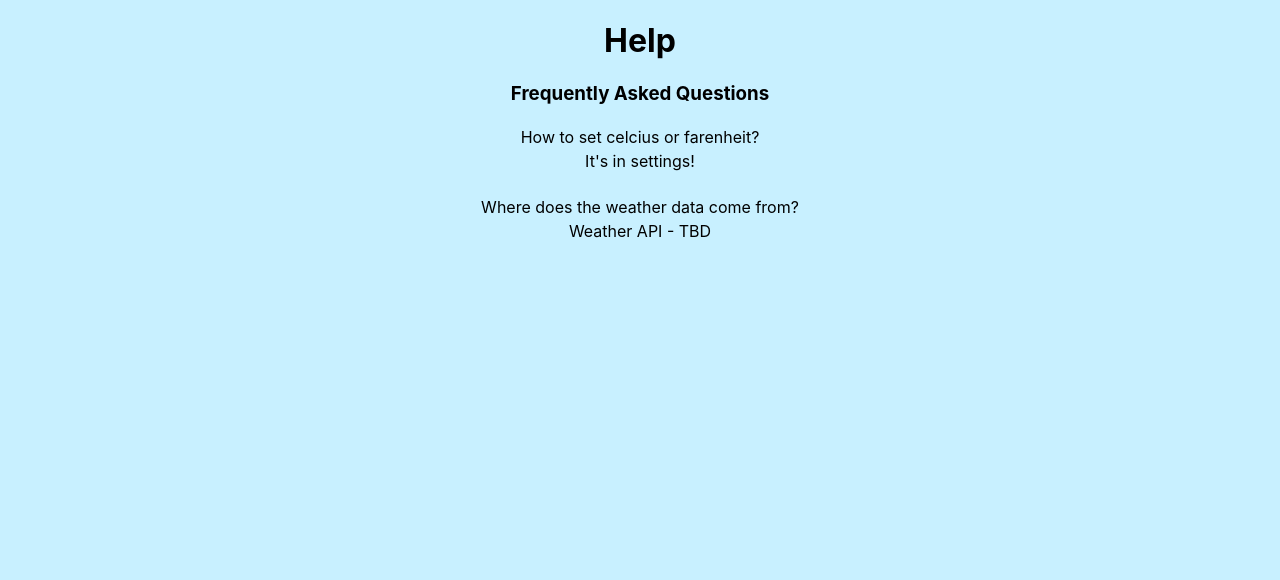
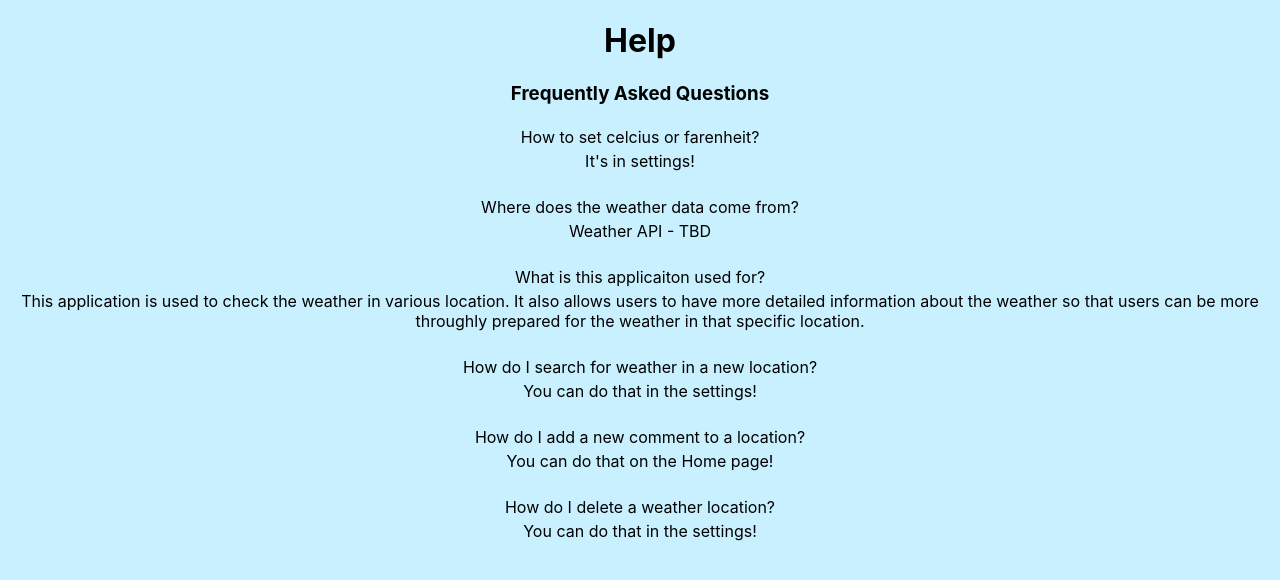
Before and after one commit to software-assignments-spring2022/final-project-wether, a React (Create React App) app in the folder front-end/: page /help in a window 1280 px wide. Shown: the top 580 px of the page. Built offline with nearby package versions, Linux system fonts and the light colour scheme.

Commit message:
new changes

```diff
--- a/front-end/src/Help.js
+++ b/front-end/src/Help.js
@@ -20,6 +20,33 @@ const Help = props => {
           <tr>
             <td>Weather API - TBD</td>
           </tr>
+	  	  <br/>
+	  	  <tr>
+            <td>What is this applicaiton used for?</td>
+          </tr>
+          <tr>
+            <td>This application is used to check the weather in various location. It also allows users to have more detailed information about the weather so that users can be more throughly prepared for the weather in that specific location.</td>
+          </tr>
+	  	  <br/>
+	  	  <tr>
+            <td>How do I search for weather in a new location?</td>
+          </tr>
+          <tr>
+            <td>You can do that in the settings!</td>
+          </tr><br/>
+	  	  <tr>
+            <td>How do I add a new comment to a location?</td>
+          </tr>
+          <tr>
+            <td>You can do that on the Home page!</td>
+          </tr>
+	  	  <br/>
+	  	  <tr>
+            <td>How do I delete a weather location?</td>
+          </tr>
+          <tr>
+            <td>You can do that in the settings!</td>
+          </tr>
         </tbody>
       </table>
     </div>
```
